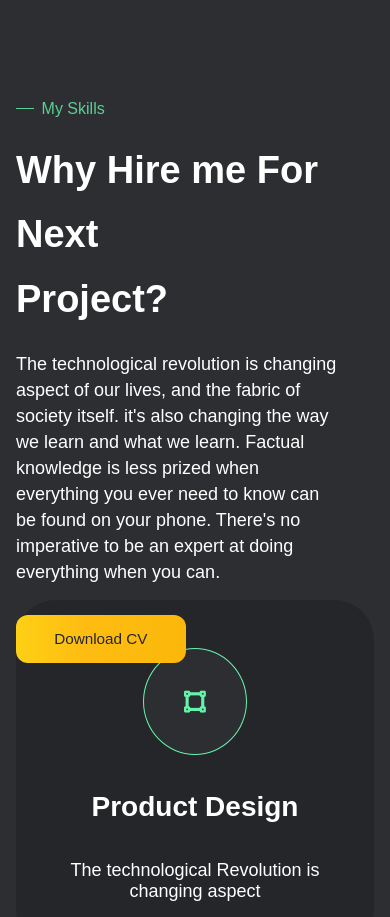
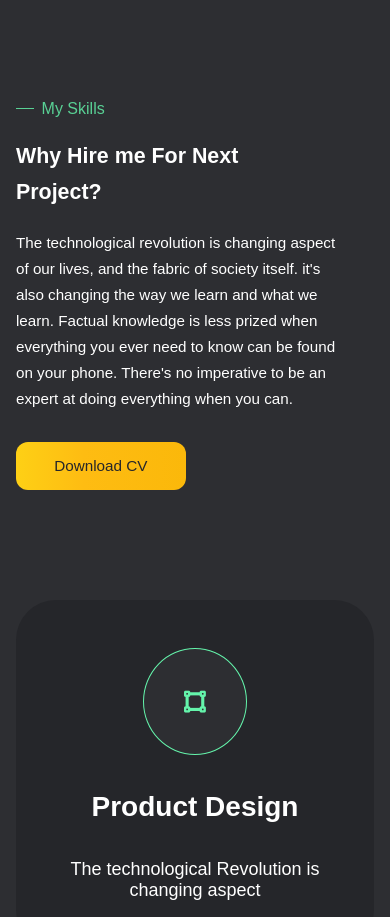
Before and after one commit to Dawood-Ahmed19/Task, a website built with Vite: page index.html in a window 390 px wide. Shown: the part 1080-1997 px from the top of the page. Built offline with nearby package versions, Linux system fonts and the light colour scheme.

Commit message:
fix: fixed responsive

```diff
--- a/style.css
+++ b/style.css
@@ -501,7 +501,7 @@ ul.btns li a:hover {
 }
 
 .question > h2 {
-  font-size: 38px;
+  font-size: clamp(1.25rem, calc(0.86rem + 1.96vw), 2.38rem);
   font-weight: 600;
   line-height: 1.7;
   color: white;
@@ -512,7 +512,7 @@ ul.btns li a:hover {
 }
 
 .info--para > p {
-  font-size: 18px;
+  font-size: clamp(0.94rem, calc(0.87rem + 0.33vw), 1.13rem);
   color: white;
   font-weight: 300;
   line-height: 26px;
@@ -665,7 +665,7 @@ img.rotationalImage.activeImage {
     grid-template-columns: 1fr;
     grid-template-rows: repeat(2, 1fr);
     gap: 20px;
-    padding-block: 30px;
+    /* padding-block: 30px; */
   }
 
   .project--details > p {
```
